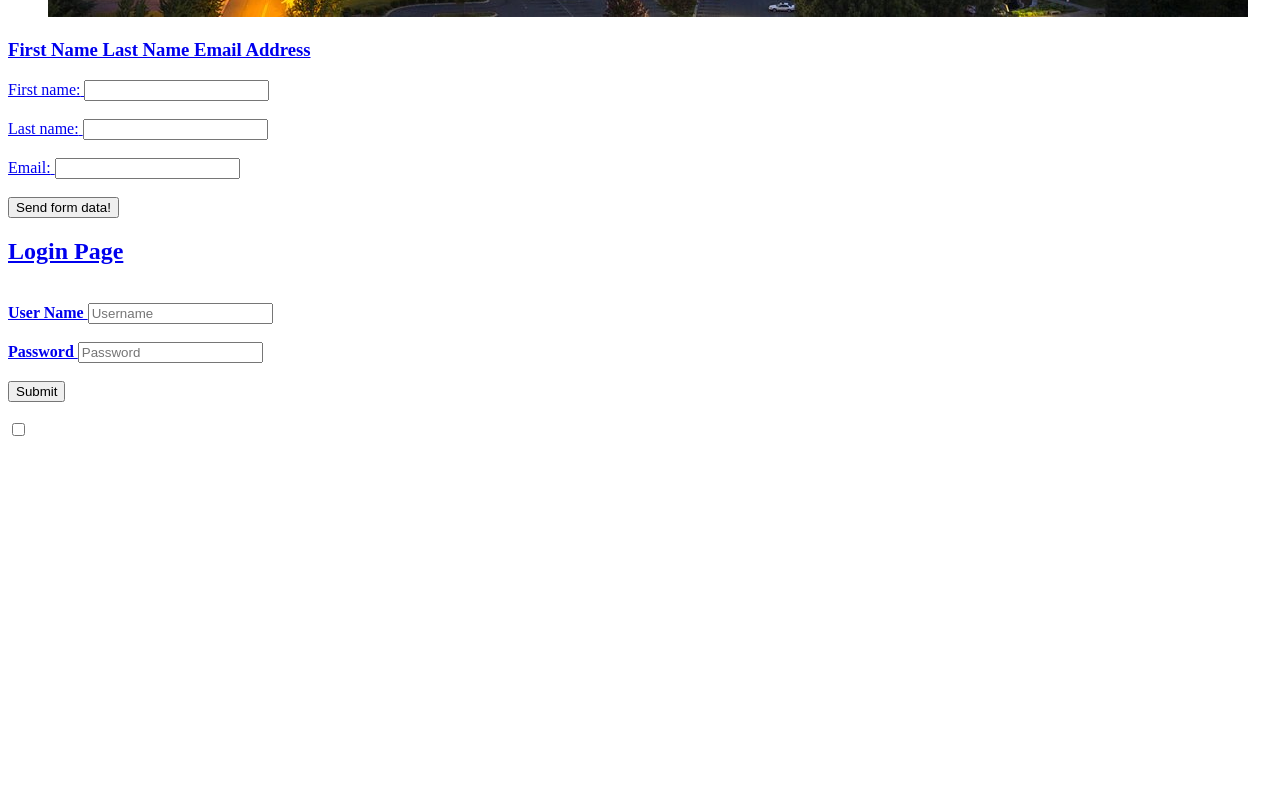
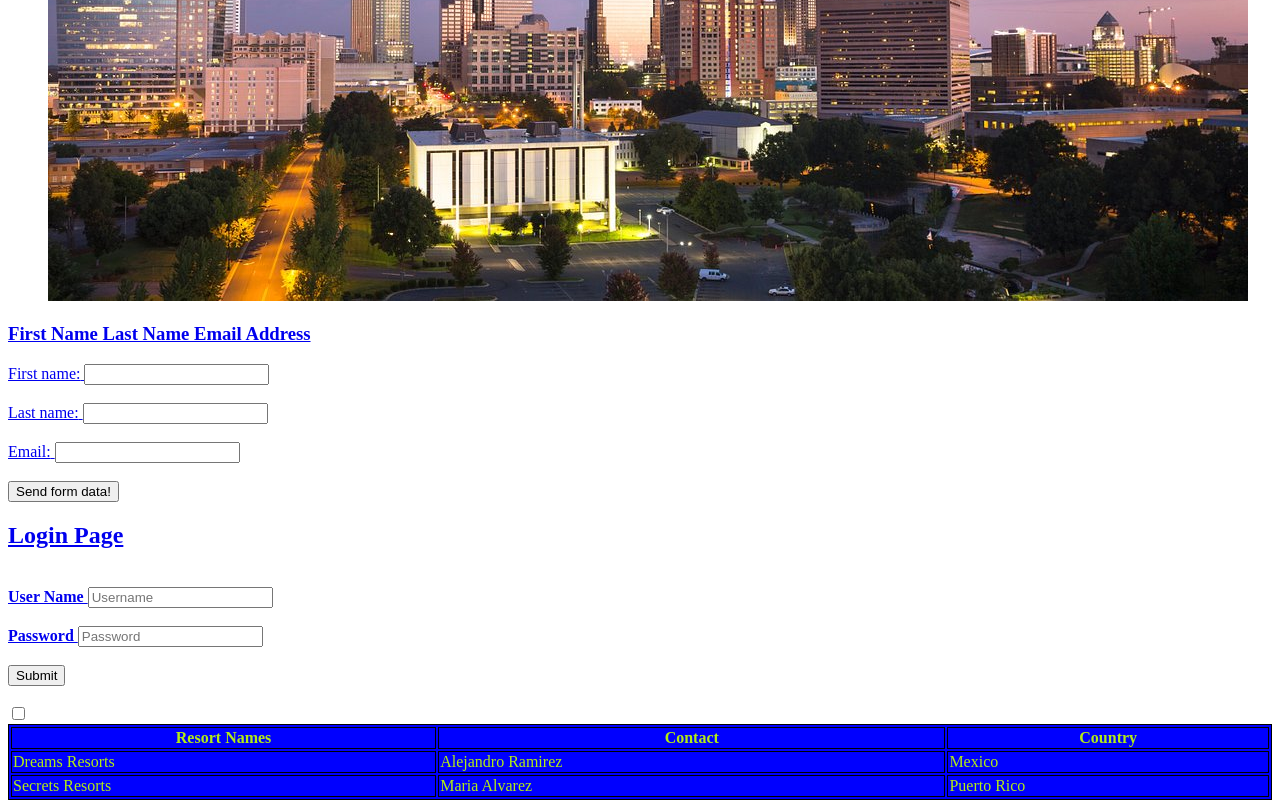
Before and after one commit to jauwon/week7html, a plain HTML site: page index.html in a window 1280 px wide. Shown: the part 2759-3567 px from the top of the page. Before the commit the page ends 3207 px from the top, so only its background shows below. Drawn offline with Linux system fonts and the light colour scheme.

Commit message:
first commit

```diff
--- a/index.html
+++ b/index.html
@@ -1,5 +1,14 @@
 <!DOCTYPE html>
 <html lang="en">
+  <style>
+    table,th,td {
+      border:1px solid #000000;
+      background-color: blue;
+    }
+    td,th {
+      color:rgb(179, 236, 19)
+    }
+  </style>
 <head>
     <meta charset="UTF-8">
     <meta http-equiv="X-UA-Compatible" content="IE=edge">
@@ -81,6 +90,29 @@
                 <br><br>
             <input type="checkbox" id="check">
 
+            <br>
+
+            <table style = "width:100%">
+                <tr>
+                  <th>Resort Names</th>
+                  <th>Contact</th>
+                  <th>Country</th>
+                </tr>
+                <tr>
+                  <td>Dreams Resorts</td>
+                  <td>Alejandro Ramirez</td>
+                  <td>Mexico</td>
+                </tr>
+                <tr>
+                  <td>Secrets Resorts</td>
+                  <td>Maria Alvarez</td>
+                  <td>Puerto Rico</td>
+                </tr>
+              </table>
+
+
+
+
 
 
 
```
Also changed, not shown: atlanta.jpg (added).
